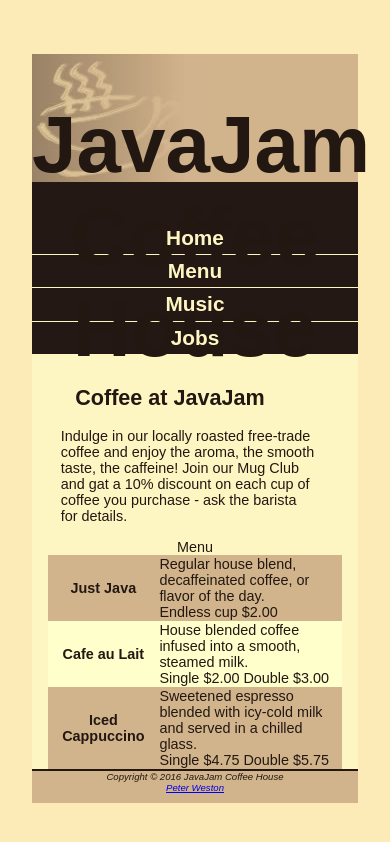
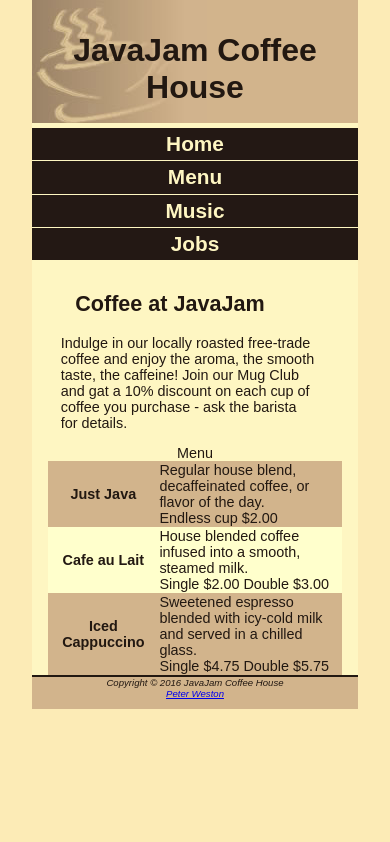
Before and after one commit to pawkw/HTML-Course, a plain HTML site: page Chapter08/javajam8/menu.html in a window 390 px wide. Drawn offline with Linux system fonts and the light colour scheme.

Commit message:
Fixed css errors

```diff
--- a/Chapter07/javajam7/javajam.css
+++ b/Chapter07/javajam7/javajam.css
@@ -165,8 +165,14 @@ header, nav, main, footer {
     }
 
     header {
+        border-bottom: #fef6c2 solid 5px;
+    }
+
+    h1 {
         margin-top: 0;
         margin-bottom: 1em;
+        padding-top: 1em;
+        padding-bottom: 1em;
         font-size: 2.5em;
     }
 
--- a/Chapter08/javajam8/javajam.css
+++ b/Chapter08/javajam8/javajam.css
@@ -110,7 +110,7 @@ th {
 }
 
 tr {
-    padding: 10;
+    padding: 10px;
 }
 
 tr:nth-of-type(odd) {
@@ -184,8 +184,14 @@ header, nav, main, footer {
     }
 
     header {
+        border-bottom: #fef6c2 solid 5px;
+    }
+
+    h1 {
         margin-top: 0;
         margin-bottom: 1em;
+        padding-top: 1em;
+        padding-bottom: 1em;
         font-size: 2.5em;
     }
 
--- a/Chapter09/javajam9/javajam.css
+++ b/Chapter09/javajam9/javajam.css
@@ -110,7 +110,7 @@ th {
 }
 
 tr {
-    padding: 10;
+    padding: 10px;
 }
 
 tr:nth-of-type(odd) {
@@ -204,8 +204,14 @@ header, nav, main, footer {
     }
 
     header {
+        border-bottom: #fef6c2 solid 5px;
+    }
+
+    h1 {
         margin-top: 0;
         margin-bottom: 1em;
+        padding-top: 1em;
+        padding-bottom: 1em;
         font-size: 2.5em;
     }
 
```
